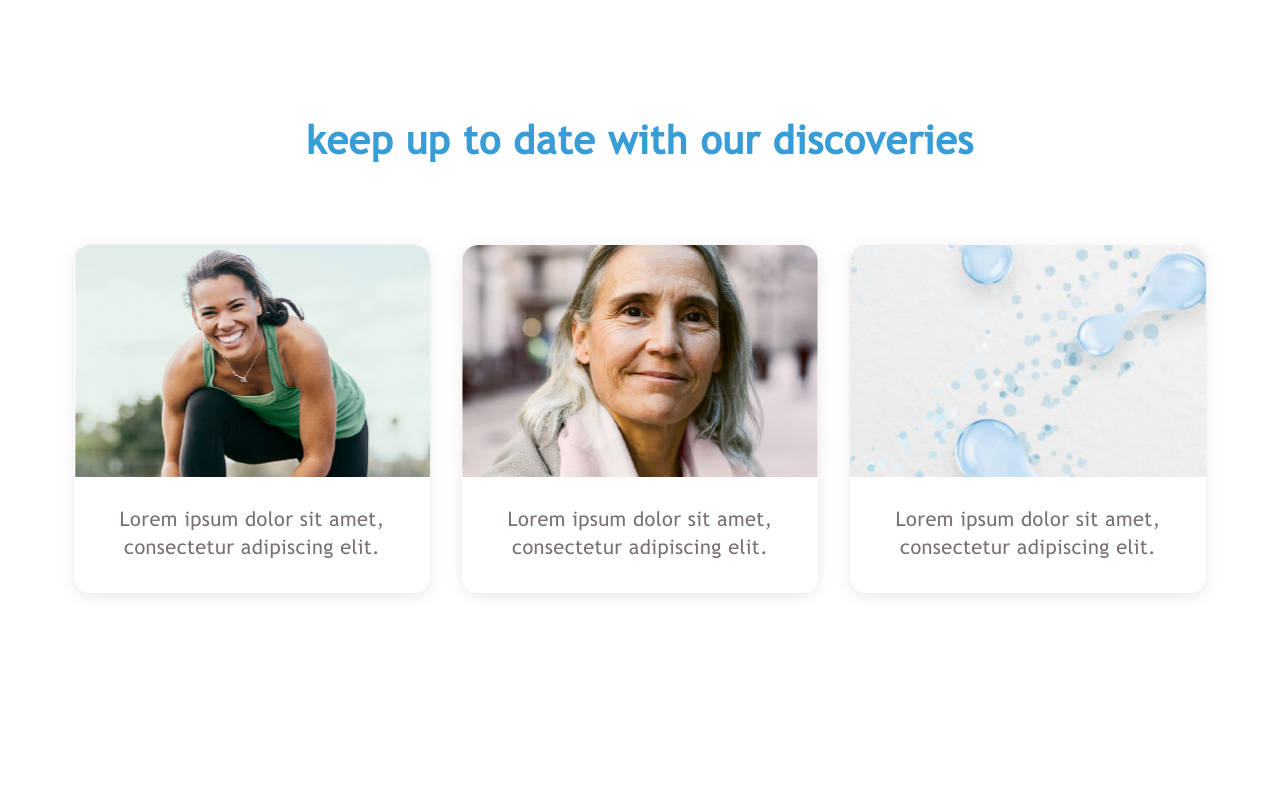
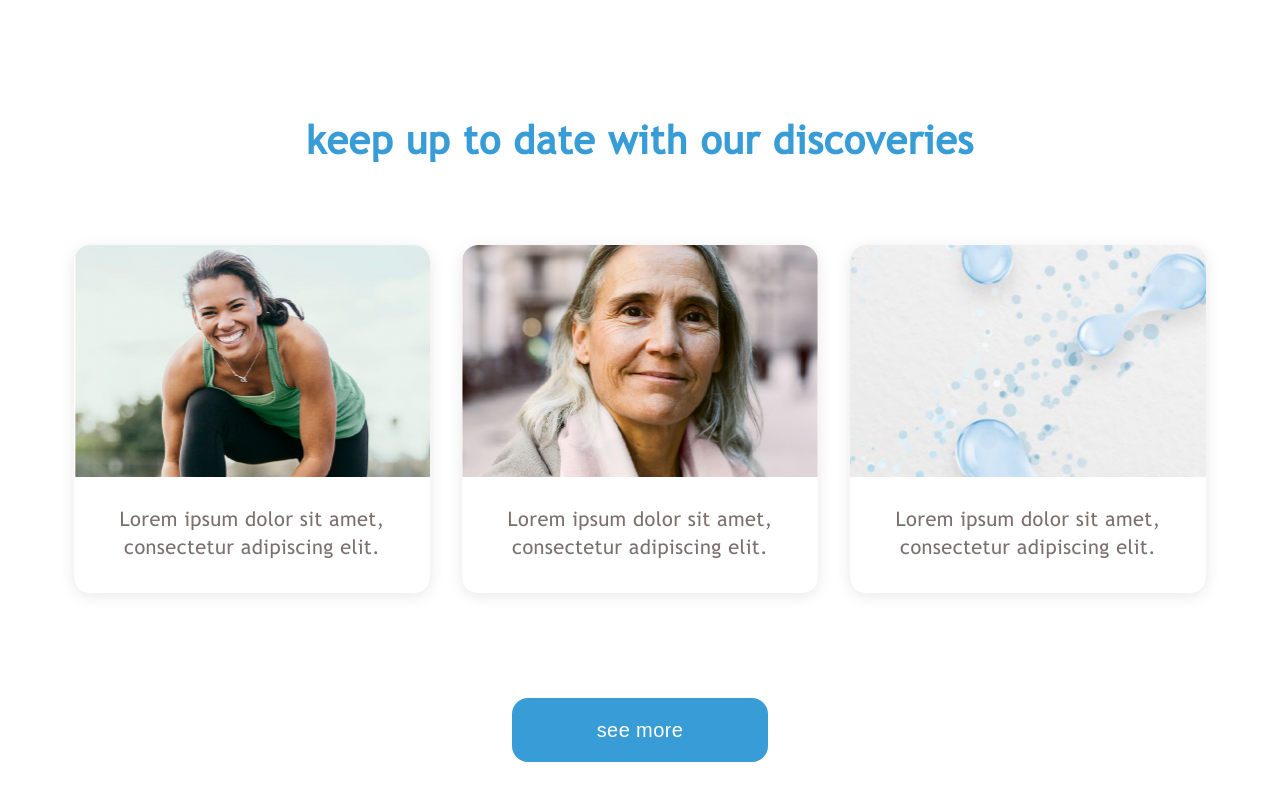
Before and after one commit to ElisonMichell/tbb-intibiome, a React (Vite) app: page / in a window 1280 px wide. Shown: the part 3410-4210 px from the top of the page. Before the commit the page ends 4043 px from the top, so only its background shows below. Built offline with nearby package versions, Linux system fonts and the light colour scheme.

Commit message:
feat(home): add see more button element

```diff
--- a/src/App.tsx
+++ b/src/App.tsx
@@ -12,7 +12,7 @@ import photo3 from "/src/assets/photo-3.png"
 
 function App() {
   return (
-    <>
+    <div className="home">
       <Header />
       <img src={banner} alt="banner hero" className="img-fill"/>
       <main>
@@ -92,9 +92,10 @@ function App() {
               description="Lorem ipsum dolor sit amet, consectetur adipiscing elit."
             />
           </div>
+          <button className="button">see more</button>
         </section>
       </main>
-    </>
+    </div>
   )
 }
 
--- a/src/styles/pages/_home.scss
+++ b/src/styles/pages/_home.scss
@@ -1,3 +1,7 @@
+.home {
+  padding-bottom: 5rem;
+}
+
 .img-fill {
   width: 100%;
 }
@@ -33,5 +37,22 @@ main {
       @include center-block;
       @include flex-center(2rem);
     }
+
+    .button {
+      @include size(16rem, 4rem);
+      @include center-block;
+      @include transition(filter);
+      background: $primary-color;
+      color: $white;
+      border-radius: 1rem;
+      margin-top: 6.5625rem;
+      font-size: map-get($font-size, 'md');
+      letter-spacing: map-get($letter-spacing, 'md');
+      line-height: map-get($line-height, 'md');
+
+      &:hover {
+        filter: brightness(1.1);
+      }
+    }
   }
 }
```
